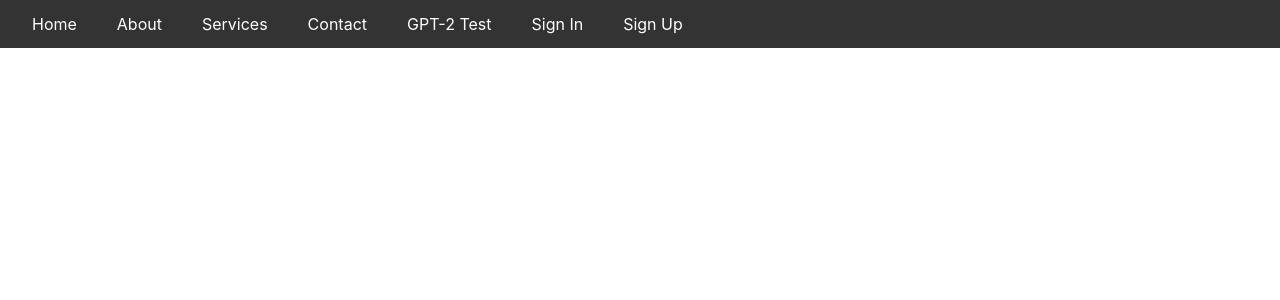
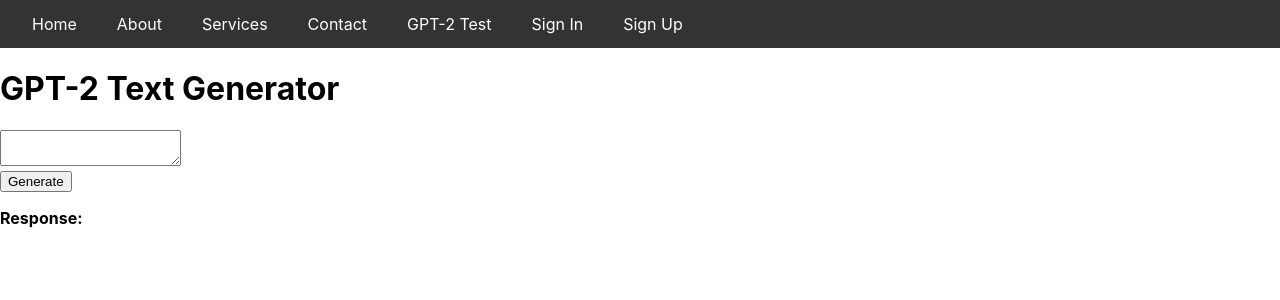
Before and after one commit to camdynswain99/CS340ClientServerDev, a React (Create React App) app in the folder client/: page /gpt2testpage in a window 1280 px wide. Shown: the top 300 px of the page. Built offline with nearby package versions, Linux system fonts and the light colour scheme; no server answers.

Commit message:
updating GPT-2 Routes
-routes was readded after being deleted in the merge

```diff
--- a/client/src/App.js
+++ b/client/src/App.js
@@ -15,6 +15,8 @@ import Services from "./Services.js";
 import SignIn from "./SignInComponents/SignIn";
 import SignUp from "./SignUpComponents/SignUp";
 import HiddenNotesPage from "./components/YourNotesPage";
+import GPT2TestPage from './components/GPT-2TestPage.jsx';
+
 
 
 /**
@@ -67,6 +69,7 @@ export default function AppWithRouter(props) {
       {/* pass setter so SignIn can notify AppWithRouter on success */}
       <Route path="/signin" element={<SignIn onAuthSuccess={() => setUserIsLoggedIn(true)} />} />
       <Route path="/signup" element={<SignUp />} />
+      <Route path="/gpt2testpage" element={<GPT2TestPage />} />
       <Route
         path="/YourNotesPage"
         element={
--- a/client/src/components/GPT-2TestPage.jsx
+++ b/client/src/components/GPT-2TestPage.jsx
@@ -1,3 +1,31 @@
-version https://git-lfs.github.com/spec/v1
-oid sha256:ab1833bbc581af45021633a9a52c71ad95536f7b8a41f4fd785a7106d881da37
-size 815
+// GPT-2TestPage.jsx
+import React, { useState } from "react";
+import axios from "axios";
+
+function GPT2TestPage() {
+  const [prompt, setPrompt] = useState("");
+  const [response, setResponse] = useState("");
+
+  const handleGenerate = async () => {
+    try {
+      const res = await axios.post("http://localhost:9000/api/generate", {
+        prompt,
+      });
+      setResponse(res.data.text);
+    } catch (error) {
+      console.error("Error generating text", error);
+    }
+  };
+
+  return (
+    <div>
+      <h1>GPT-2 Text Generator</h1>
+      <textarea value={prompt} onChange={(e) => setPrompt(e.target.value)} />
+      <br />
+      <button onClick={handleGenerate}>Generate</button>
+      <p><strong>Response:</strong> {response}</p>
+    </div>
+  );
+}
+
+export default GPT2TestPage;
```
